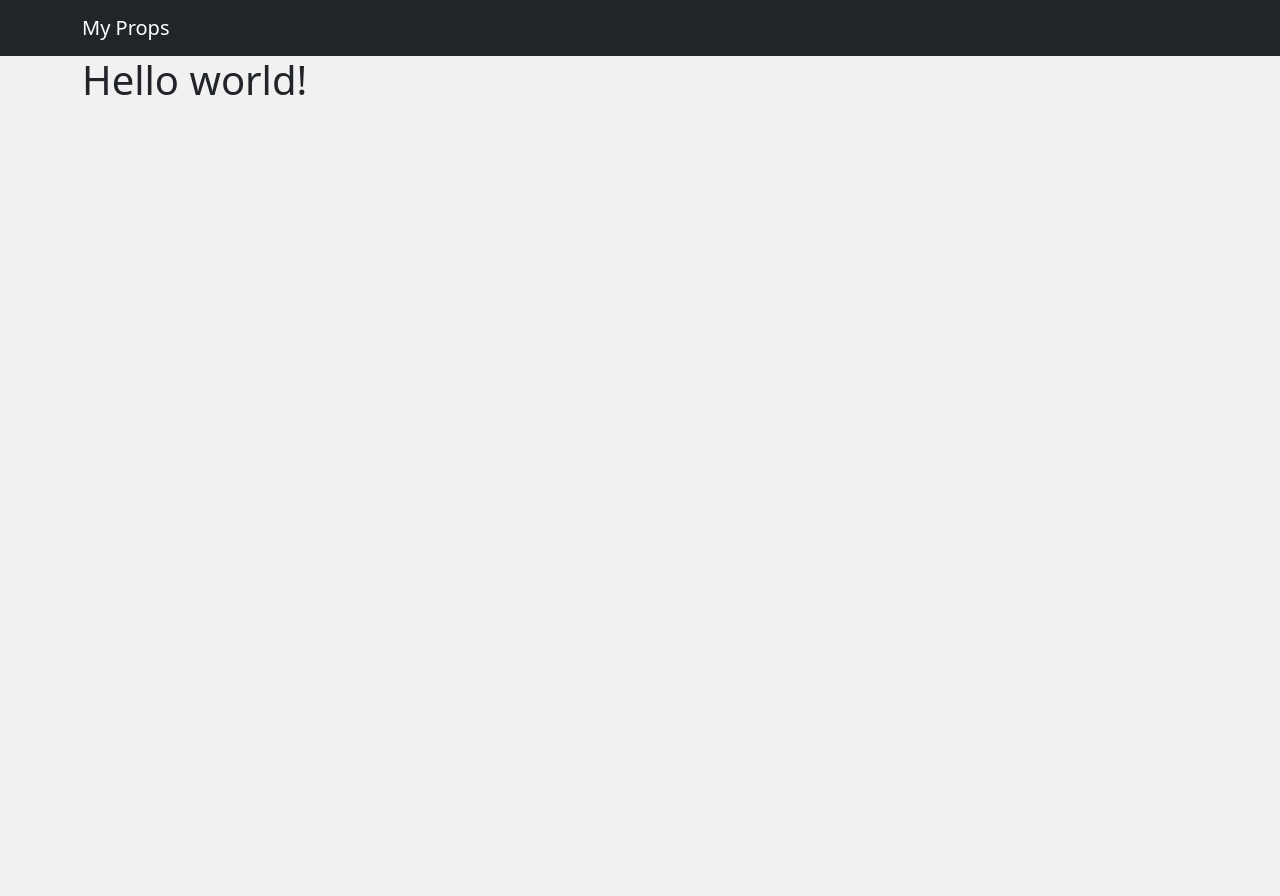
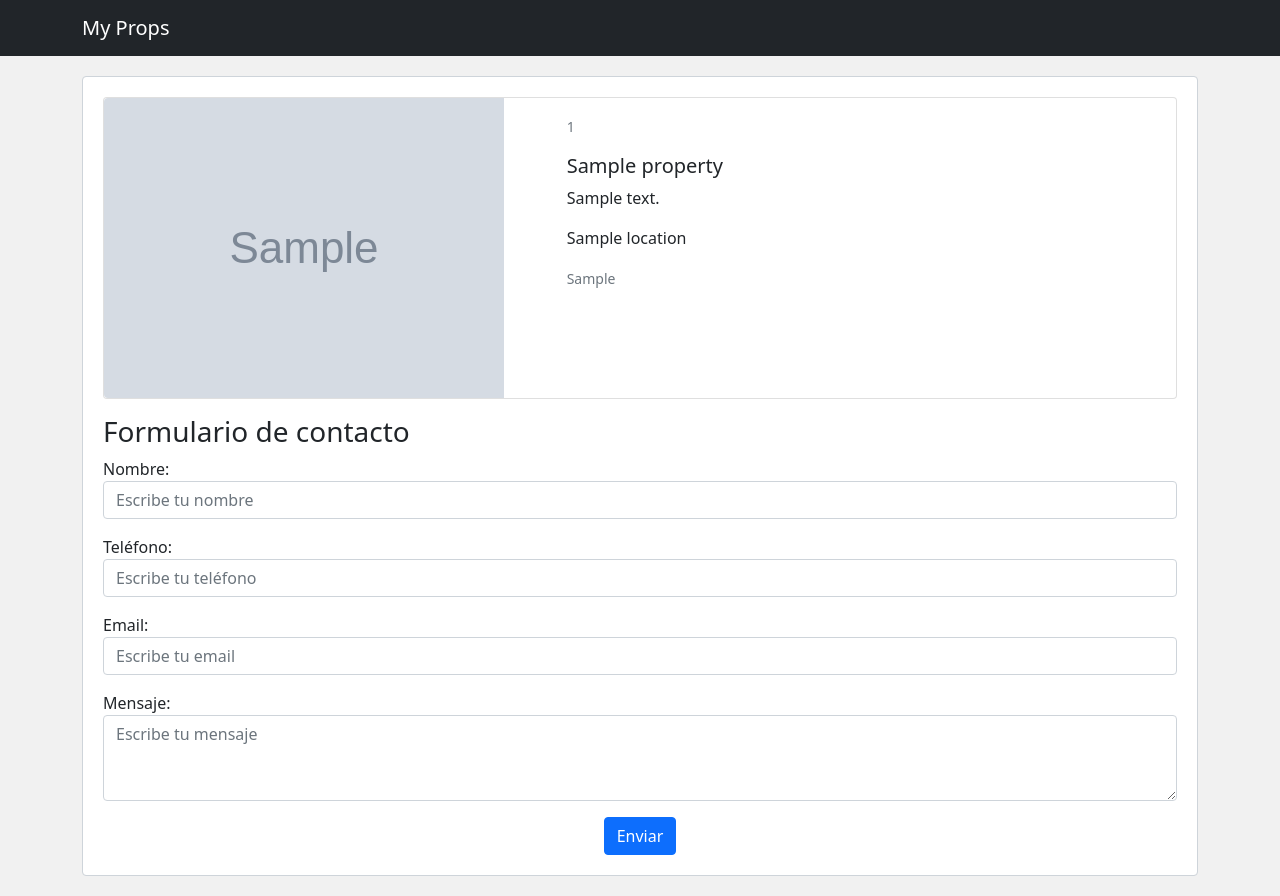
Before and after one commit to gerashdo/my_props, a Django app: template properties/templates/show_property.html in a window 1280 px wide. Before the commit the page ends 95 px from the top, so only its background shows below. Run offline with Django 3.2, Linux system fonts and the light colour scheme; tables that the repository leaves empty hold one stand-in row (values such as "Sample post"); the template is opened without the code that fills it: values that come from a table or form of the project are taken from there, most other values are stand-ins (such as "Sample title", 1, 10 or a date in 2020); grey boxes marked "Sample" are stand-in pictures; parts of the project's set-up code (start-up, migrations or seed data) failed here and were passed over.

Commit message:
Add show property and contact request logic

```diff
--- /dev/null
+++ b/properties/forms.py
@@ -0,0 +1,44 @@
+from django import forms
+
+class ContactForm(forms.Form):
+    name = forms.CharField(
+        label='Nombre',
+        required=True,
+        widget=forms.TextInput(
+            attrs={'class':'form-control', 'placeholder':'Escribe tu nombre'}
+        ),
+        min_length=3,
+        max_length=100
+    )
+    phone = forms.CharField(
+        label='Teléfono',
+        required=True,
+        widget=forms.TextInput(
+            attrs={'class':'form-control', 'placeholder':'Escribe tu teléfono'}
+        ),
+    )
+    email = forms.EmailField(
+        label='Email',
+        required=True,
+        widget=forms.EmailInput(
+            attrs={'class':'form-control', 'placeholder':'Escribe tu email'}
+        ),
+        min_length=3,
+        max_length=100
+    )
+    message = forms.CharField(
+        label='Mensaje',
+        required=True,
+        widget=forms.Textarea(
+            attrs={'class':'form-control', 'rows':3, 'placeholder':'Escribe tu mensaje'}
+        ),
+        min_length=10,
+        max_length=1000
+    )
+
+    def clean(self):
+        cleaned_data = super().clean()
+        phone = cleaned_data.get('phone')
+
+        if not phone.isdigit():
+            self.add_error('phone', 'El teléfono debe ser numérico')
--- a/properties/templates/show_property.html
+++ b/properties/templates/show_property.html
@@ -6,5 +6,36 @@
 
 
 {% block body %}
-    <h1>Hello world!</h1>
+
+    <div class="contenedor form-control">
+        <div class="card mb-3">
+            <div class="row g-0">
+              <div class="col-md-5">
+                <img src="{{ property_image }}" class="img-fluid rounded-start" alt="...">
+              </div>
+              <div class="col-md-7">
+                <div class="card-body">
+                    <p class="card-text"><small class="text-muted">{{ property.public_id }}</small></p>
+                  <h5 class="card-title">{{ property.title }}</h5>
+                  <p class="card-text">{{ property.description }}</p>
+                  <p class="card-text">{{ property.location.name }}</p>
+                  <p class="card-text"><small class="text-muted">{{ property.property_type }}</small></p>
+                </div>
+              </div>
+            </div>
+          </div>
+
+          <div class="row justify-content-center">
+              <h3>Formulario de contacto</h3>
+              <div class="col col-md-12">
+                  <form class="form" method="post">
+                    {% csrf_token %}
+                    {{ form.as_p}}
+                    <div class="text-center">
+                        <button type="submit" class="btn btn-primary">Enviar</button>
+                    </div>
+                  </form>
+              </div>
+          </div>
+    </div>
 {% endblock body %}
```
Also changed, not shown: properties/views.py (+44 -7 lines).
